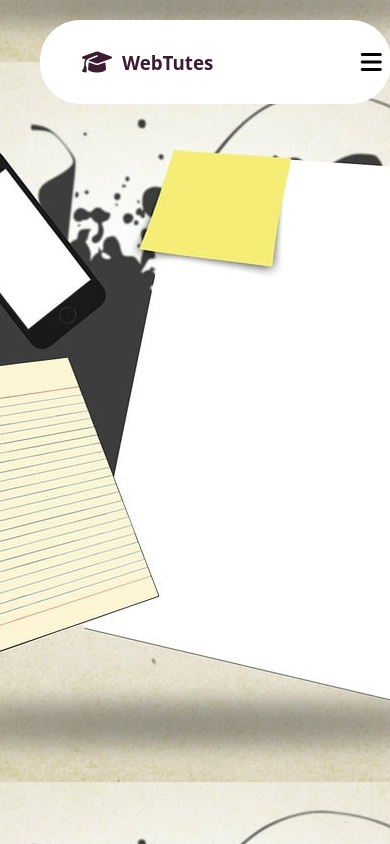
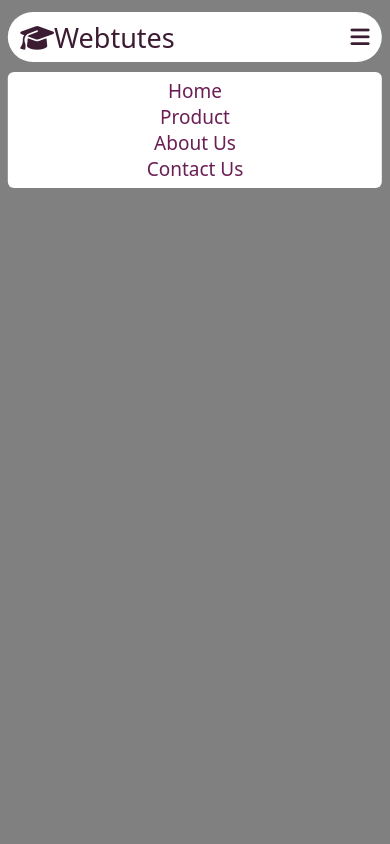
Before and after one commit to Sabayas/Responsive-Coaching-Website, a plain HTML site: page index.html in a window 390 px wide. Drawn offline with nearby package versions, Linux system fonts and the light colour scheme.

Commit message:
Deleted previous code and added new code

```diff
--- a/index.html
+++ b/index.html
@@ -1,61 +1,37 @@
 <!DOCTYPE html>
 <html lang="en">
 <head>
-    <meta charset="UTF-8" />
-    <meta name="viewport" content="width=device-width, initial-scale=1.0" />
+  <meta charset="UTF-8">
+  <meta name="viewport" content="width=device-width, initial-scale=1.0">
   <title>Document</title>
-    <link rel="stylesheet" href="style.css" />
-    <!-- font Awesome -->
-    <link
-      rel="stylesheet"
-      href="https://cdnjs.cloudflare.com/ajax/libs/font-awesome/6.6.0/css/all.min.css"
-      integrity="sha512-Kc323vGBEqzTmouAECnVceyQqyqdsSiqLQISBL29aUW4U/M7pSPA/gEUZQqv1cwx4OnYxTxve5UMg5GT6L4JJg=="
-      crossorigin="anonymous"
-      referrerpolicy="no-referrer"
-    />
+  <link rel="stylesheet" href="style.css">
+  <!-- fontawesome cdn -->
+  <link rel="stylesheet" href="https://cdnjs.cloudflare.com/ajax/libs/font-awesome/6.6.0/css/all.min.css" integrity="sha512-Kc323vGBEqzTmouAECnVceyQqyqdsSiqLQISBL29aUW4U/M7pSPA/gEUZQqv1cwx4OnYxTxve5UMg5GT6L4JJg==" crossorigin="anonymous" referrerpolicy="no-referrer" />
 </head>
 <body>
 
-    <!-- NavBar -->
   <header>
-      <i class="fa-solid fa-graduation-cap"></i>
-      <h3>WebTutes</h3>
-        <div class="navbar">
 
-            <ul class ="menu-bar">
+    <a href="Logo" class="Logo" ><i class="fa-solid fa-graduation-cap"></i>Webtutes</a>
 
-                <li><a href="Home">Home</a></li>
-                <li><a href="About">About</a></li>
-                <li><a href="Teacher">Teachers</a></li>
-                <li><a href="Course">Course</a></li>
-                <li><a href="Review">Review</a></li>
-                <li><a href="Conatact">Contact</a></li>
+    <nav class="navbar">
+
+      <ul>
+        <li><a href="">Home</a></li>
+        <li><a href="">Product</a></li>
+        <li><a href="">About us</a></li>
+        <li><a href="">Contact us</a></li>
       </ul>
-        </div>
-        <div class="side-navbar">
-        <i class="fa-solid fa-bars" id="side-icon"></i>
-      </div>
-    </header >
 
 
 
+    </nav>
+    <i class="fa-solid fa-bars"></i>
+  </header>
 
-
-
-
-
-
-
-
-
-
-    <!-- custom Jquery -->
-    <script
-      src="https://cdnjs.cloudflare.com/ajax/libs/jquery/3.7.1/jquery.min.js"
-      integrity="sha512-v2CJ7UaYy4JwqLDIrZUI/4hqeoQieOmAZNXBeQyjo21dadnwR+8ZaIJVT8EE2iyI61OV8e6M8PP2/4hpQINQ/g=="
-      crossorigin="anonymous"
-      referrerpolicy="no-referrer"
-    ></script>
+<!-- jquery -->
+<script src="https://cdnjs.cloudflare.com/ajax/libs/jquery/3.7.1/jquery.min.js" integrity="sha512-v2CJ7UaYy4JwqLDIrZUI/4hqeoQieOmAZNXBeQyjo21dadnwR+8ZaIJVT8EE2iyI61OV8e6M8PP2/4hpQINQ/g==" crossorigin="anonymous" referrerpolicy="no-referrer"></script>
+<!-- Js -->
   <script src="script.js"></script>
 </body>
 </html>
--- a/style.css
+++ b/style.css
@@ -1,162 +1,112 @@
-* {
+
+:root{
+ --black:#1A1A1D;
+ --lightblack:#3B1C32;
+ --purlle:#6A1E55;
+ --lightpurple:#A64D79;
+}
+
+
+
+*{
+  font-family: system-ui, -apple-system, BlinkMacSystemFont, 'Segoe UI', Roboto, Oxygen, Ubuntu, Cantarell, 'Open Sans', 'Helvetica Neue', sans-serif;
+  text-transform: capitalize;
+  text-decoration: none;
+  outline: none;
   margin: 0;
   padding: 0;
   box-sizing: border-box;
-}
-
-:root{
---black: #1A1A1D;
---purple:#6A1E55;
---lightBlack :#3B1C32;
---lightPurple:#6A1E55;
-}
-
-body {
-  background-image: url(./img/school-supplies-3033204_1280.jpg);
-  background-position: center;
-  background: cover ;
-  height: 100vh;
-  font-family: system-ui, -apple-system, BlinkMacSystemFont, "Segoe UI", Roboto,
-    Oxygen, Ubuntu, Cantarell, "Open Sans", "Helvetica Neue", sans-serif;
-  font-weight: 500;
+  color: var(--lightblack);
 
 }
 
-/* Header part */
+*::selection{
 
-header {
-  height: 10%;
-  display: flex;
-  justify-content: space-between;
-  align-items: center;
-  width: 90%;
-  background-color: white;
-  border-radius: 40px;
-  margin-top: 20px;
-  margin-left: 40px;
-  padding-right: 140px;
-  position: fixed;
+  background: var(--purlle);
+  color: white;
+}
+
+html{
+  font-size: 100.5%;
+  overflow-x: hidden;
+}
+
+body{
+background-color: grey;
+display: flex;
 
 }
 
-header i{
-  font-size: 1.5rem;
-  margin-left: 2rem;
-  color:var(--lightBlack);
-  padding: 10px;
-  cursor: pointer;
-}
-
-header h3{
- margin-right: 50%;
- color: var(--lightBlack);
-}
-
-header:hover{
-  color: var(--lightBlack);
-}
-
-.navbar{
-list-style: none;
-
-}
-.navbar ul{
-    list-style: none;
-    display: flex;
-
+header{
+  width: 96%;
+  background-color: white;
+  position: fixed;
+  top: 2rem;left:50%;
+  transform: translateX(-50%);
+  border-radius: 5rem;
+  padding: 1rem 2rem;
+  z-index: 1000;
+  display: flex;
+  align-items: center;
+  justify-content: space-between;
 
 
 }
 
-.navbar i {
-    font-size: 2rem;
+.Logo{
+ font-size: 27px;
+}
 
+header .navbar ul{
+  display: flex;
+  align-items: center;
+  justify-content: space-between;
+  list-style: none;
 
 }
 
-.navbar ul{
-  margin-left: 30px;
-}
-.navbar ul li{
-
+header  .navbar ul li{
+  margin:0 1rem;
 }
 
-.navbar ul li a {
-  list-style: none;
-  text-decoration: none;
-  color: black;
-  padding: 10px;
-
-
+header  .navbar ul li a{
+  font-size: 19px;
+  color: var(--purlle);
+  transition: 0.2s;
 }
 
-.navbar ul li  :hover{
-  color:var(--purple);
+header .navbar ul li a:hover{
+  font-size: 20px;
+  color: var(--black);
 }
 
-.navbar ul li  :active{
-  color: var(--lightPurple);
+header .fa-bars{
+  font-size: 1.5rem;
+  display: none;
+  cursor: pointer;
 }
 
-/* Side Nav Bar */
+@media (max-width:872px){
 
-.side-navbar i{
-  color: var(--Black);
-  display: none;
-}
-
-.side-navbar :hover{
- color: var(--purple);
-}
-/* Responsive */
-@media (max-width:768px){
-
-  body{
-    width: 55%;
+  html{
+    font-size: 39%;
   }
 
-  header{
-    font-size: 1rem;
-    display: flex;
-    justify-content: space-between;
+  header .fa-bars{
+    display: block;
+    font-size: 3.5rem;
   }
 
   header .navbar{
     position: fixed;
-    top: 5.7rem; left: 0;
-    width: 80%;
+    top: 9.5rem; left: 0;
+    width: 100%;
     background-color: white;
-    border-radius: 10px;
-    margin-left: 80px;
-    display: none;
-
-
+    border-radius: 1rem;
   }
 
   header .navbar ul{
-    display: flex;
-    align-items: center;
-    flex-direction: column;
-
+    flex-flow: column;
+    padding: 1rem 0;
   }
-
-  header .navbar ul li{
-    padding: 10px;
-  }
-
-  .side-navbar i{
-    display: block;
-  }
-
-  .menu-bar{
-    list-style: none;
-    text-decoration: none;
-    color: black
-  }
-
-  .menu-bar-li{
-    text-decoration: none;
-  }
-
-
 }
```
Lines whose indentation alone changed are shown as unchanged.
